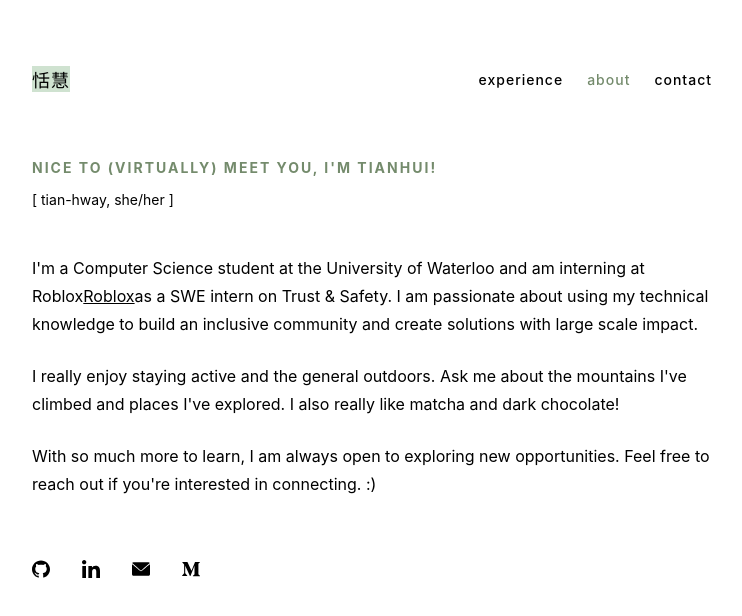
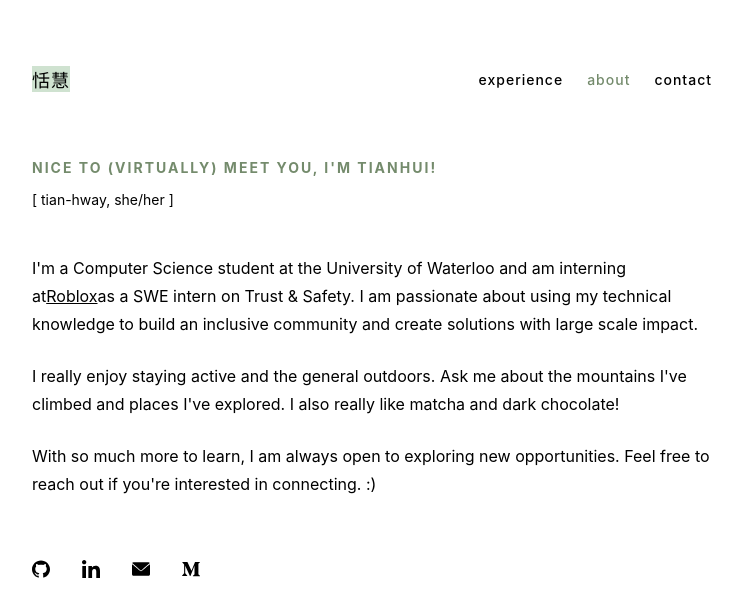
Before and after one commit to TianhuiYang/personal-website, a React (Create React App) app: page /about in a window 1280 px wide. Shown: the top 616 px of the page, without its empty margins (268-1010 px from the left). Built offline with nearby package versions, Linux system fonts and the light colour scheme.

Commit message:
fix: about section

```diff
--- a/src/pages/About.tsx
+++ b/src/pages/About.tsx
@@ -20,7 +20,7 @@ export const About = () => {
       ></Section>
       <Section>
         <AboutContent>
-          I'm a Computer Science student at the University of Waterloo and am interning at Roblox
+          I'm a Computer Science student at the University of Waterloo and am interning at
           <Link href="https://corporate.roblox.com/trust-safety/" target="_blank">
             Roblox
           </Link>
```
